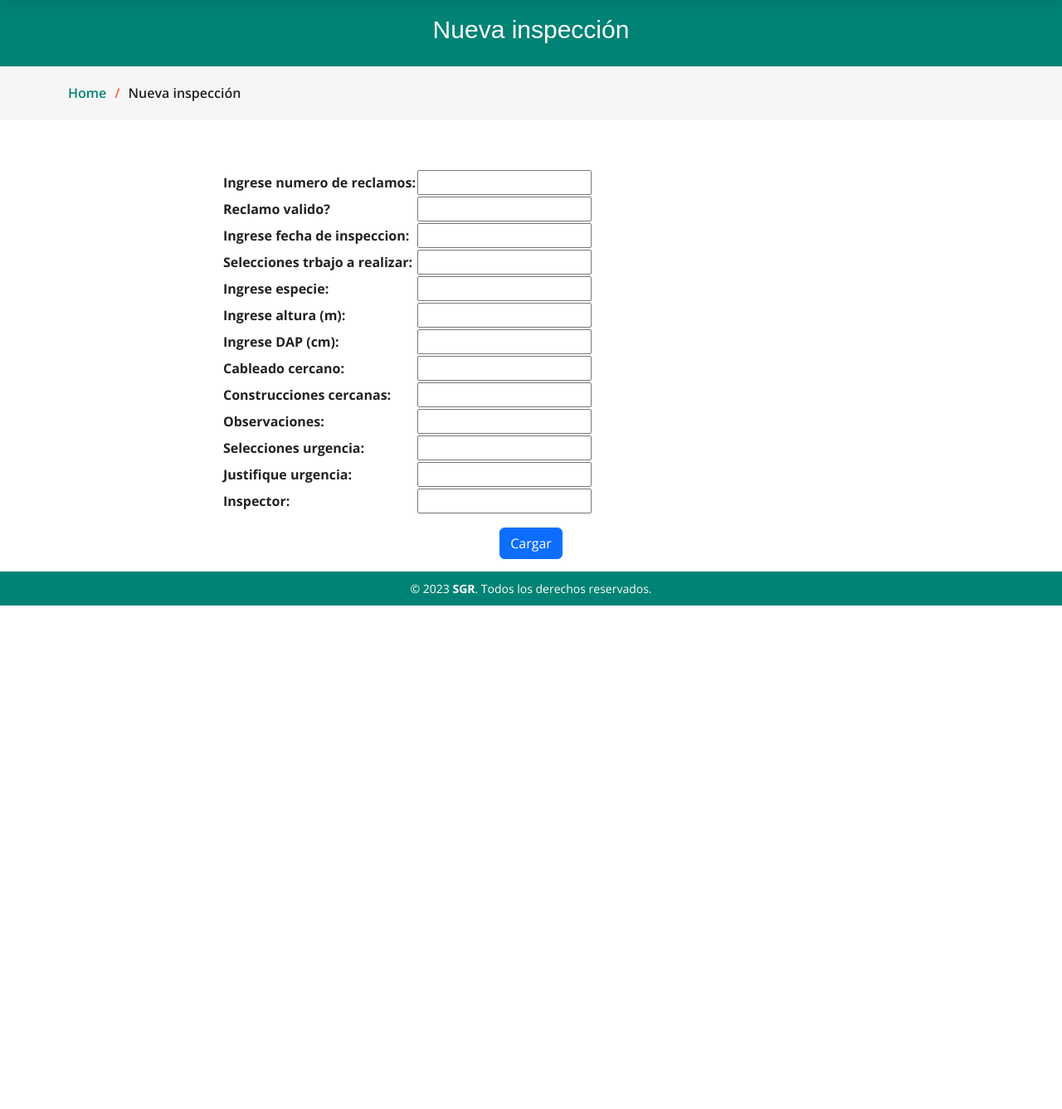
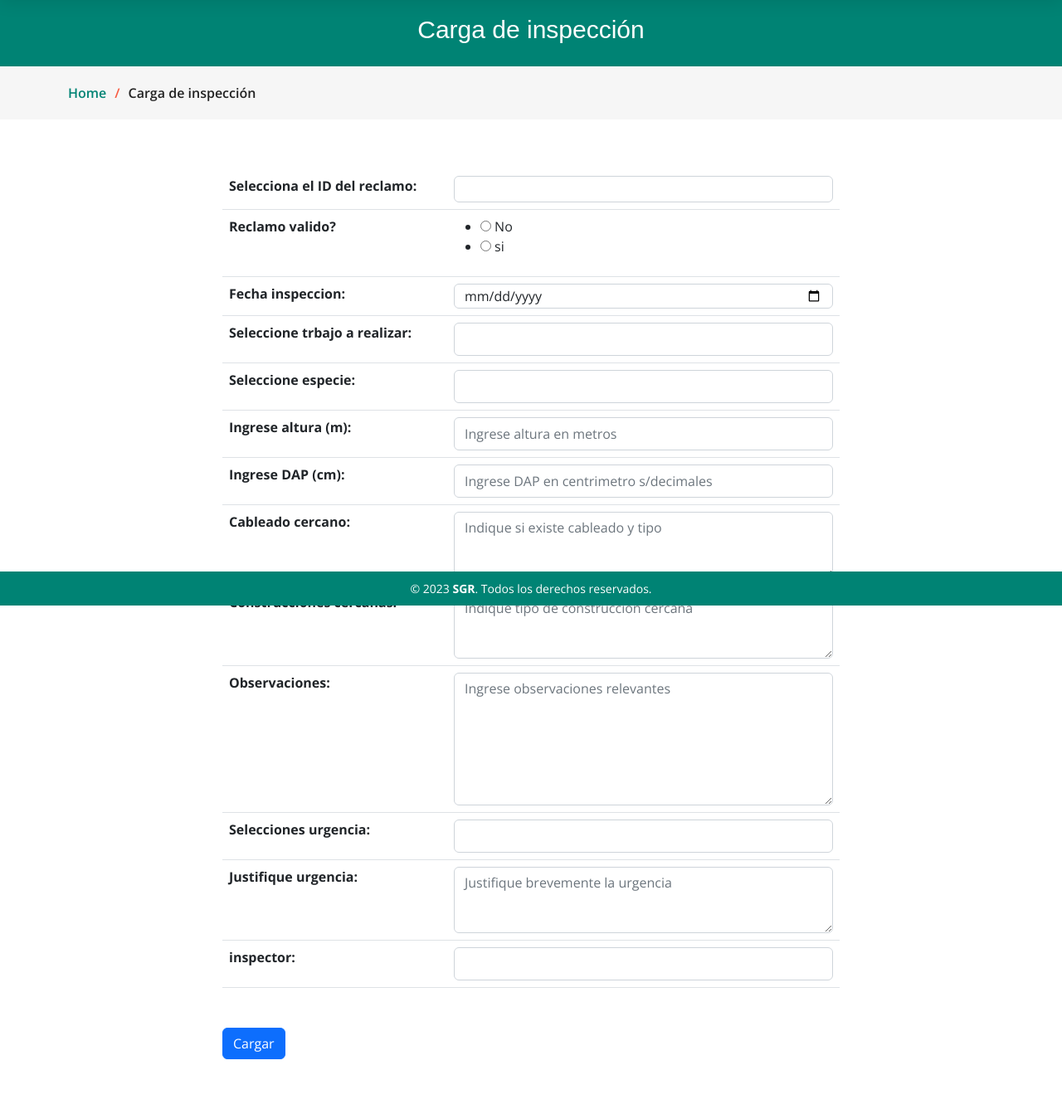
Before and after one commit to Sergio395/gestion_reclamos, a Django app: page /inspector/nueva in a window 1280 px wide. Shown: the part 70-1407 px from the top of the page at 83% size. Before the commit the page ends 800 px from the top, so only its background shows below. Run offline with Django 3.2, Linux system fonts and the light colour scheme; some libraries are stand-ins or nearby versions.

Commit message:
formulario final carga inspeccion

```diff
--- a/gestion_reclamos/inspeccion/forms.py
+++ b/gestion_reclamos/inspeccion/forms.py
@@ -1,4 +1,6 @@
 from django import forms
+from django.contrib.admin import widgets
+
 
 class ContactoForm(forms.Form):
     reclamo = (( 22,"00-283706-01 Arbol caido"),(21, "01-293934-02 Arbol poda"),(19, "00-297349-01 Arbol enfermo"),)
@@ -9,17 +11,38 @@
 
 
 class NuevaInspeccion(forms.Form):
-    CHOICES = [("1", "First"), ("2", "Second")]
-    numero_reclamo = forms.CharField(label='Ingrese numero de reclamos')
-    reclamo_valido = forms.CharField(label='Reclamo valido?')
-    fecha_inspeccion = forms.CharField(label='Ingrese fecha de inspeccion')
-    trabajo = forms.CharField(label='Selecciones trbajo a realizar')
-    especie = forms.CharField(label='Ingrese especie')
-    altura = forms.CharField(label='Ingrese altura (m)')
-    dap = forms.CharField(label='Ingrese DAP (cm)')
-    cableado = forms.CharField(label='Cableado cercano')
-    construccion = forms.CharField(label='Construcciones cercanas')
-    observaciones = forms.CharField(label='Observaciones')
-    urgencia = forms.CharField(label='Selecciones urgencia')
-    justificacion = forms.CharField(label='Justifique urgencia')
-    inspector = forms.CharField(label='Inspector')
+
+    # esta informacion deberia venir de la BBDD --------------------------------------------------------------------
+    reclamos = ((1,""),(2, "01-293934-02"),(3, "00-297349-01"),(4,"00-283706-01"))
+    especies = ((1,""),(2, "jacaranda"),(3, "ceibo"),(4,"lapacho"))
+    trabajos = ((1,""),(2, "Poda integral 1"),(3, "Poda integral 2"),(4,"Poda integral 3"),(5,"Poda reductiva 1"),(6,"Poda reductiva 2"),(7,"Poda reductiva 4"),(8,"Tala"),(9,"Extracción"),(10,"Corte de raices"))
+    urgencias = ((1,""),(2, "Alta"),(3, "Media"),(4,"Baja"))
+    inspectores = ((1,""),(2, "Pep Guardiola"),(3, "Miguel conejito Alejandro"),(4,"Angela Merkel"))
+    #---------------------------------------------------------------------------------------------------------------
+    seleccion=((1,'No'),(2,'si'))
+
+    numero_reclamo = forms.ChoiceField(label='Selecciona el ID del reclamo',widget=forms.Select(attrs={'class':'form-control  mx-auto','style': 'height: 2em;'}),choices=reclamos)
+
+    reclamo_valido = forms.ChoiceField (label='Reclamo valido?',widget=forms.RadioSelect(attrs={'class':'col'}), choices=seleccion)
+
+    fecha_inspeccion = forms.DateField(widget=forms.DateInput(attrs={'type':'date','class':'form-control'}))
+
+    trabajo =forms.ChoiceField(label='Seleccione trbajo a realizar',widget=forms.Select(attrs={'class':'form-control','style': 'height: 2.5em;'}),choices=trabajos)
+
+    especie =forms.ChoiceField(label='Seleccione especie',widget=forms.Select(attrs={'class':'form-control','style': 'height: 2.5em;'}),choices=especies)
+
+    altura = forms.CharField(label='Ingrese altura (m)',widget=forms.TextInput(attrs={'placeholder': 'Ingrese altura en metros','class':'form-control','style': 'height: 2.5em;'}))
+
+    dap = forms.CharField(label='Ingrese DAP (cm)',widget=forms.TextInput(attrs={'placeholder': 'Ingrese DAP en centrimetro s/decimales','class':'form-control','style': 'height: 2.5em;'}))
+
+    cableado = forms.CharField(label='Cableado cercano',widget=forms.Textarea(attrs={'placeholder': 'Indique si existe cableado y tipo','class':'form-control','style': 'height: 5em;'}),required=False)
+
+    construccion = forms.CharField(label='Construcciones cercanas',widget=forms.Textarea(attrs={'placeholder': 'Indique tipo de construcción cercana','class':'form-control','style': 'height: 5em;'}),required=False)
+
+    observaciones = forms.CharField(label='Observaciones',widget=forms.Textarea(attrs={'placeholder': 'Ingrese observaciones relevantes','class':'form-control','style': 'height: 10em;'}),required=False)
+
+    urgencia =forms.ChoiceField(label='Selecciones urgencia',widget=forms.Select(attrs={'class':'form-control','style': 'height: 2.5em;'}),choices=urgencias)
+
+    justificacion = forms.CharField(label='Justifique urgencia',widget=forms.Textarea(attrs={'placeholder': 'Justifique brevemente la urgencia','class':'form-control','style': 'height: 5em;'}),required=False)
+
+    inspector =forms.ChoiceField(label='inspector',widget=forms.Select(attrs={'class':'form-control','style': 'height: 2.5em;'}),choices=inspectores)
--- a/gestion_reclamos/templates/inspeccion/index.html
+++ b/gestion_reclamos/templates/inspeccion/index.html
@@ -29,4 +29,9 @@
         <button class="btn btn-primary" type="submit">Generar planilla de inspección</button>
     </div>
 </form>
+
+<div class="text-center text-md-left mt-3">
+    <a href="{% url 'carga' %}"><button class="btn btn-primary" type="submit">Cargar inspección</button></a>
+</div>
+
 {% endblock contenido %}
--- a/gestion_reclamos/templates/inspeccion/nueva_inspeccion.html
+++ b/gestion_reclamos/templates/inspeccion/nueva_inspeccion.html
@@ -10,7 +10,7 @@
       <div class="container position-relative">
         <div class="row d-flex justify-content-center">
           <div class="col-lg-6 text-center">
-            <h2>Nueva inspección</h2>
+            <h2>Carga de inspección</h2>
           </div>
         </div>
       </div>
@@ -19,7 +19,7 @@
       <div class="container">
         <ol>
           <li><a href="{% url 'index' %}">Home</a></li>
-          <li>Nueva inspección</li>
+          <li>Carga de inspección</li>
         </ol>
       </div>
     </nav>
@@ -35,10 +35,10 @@
     <form id="" name="" action="{% url 'carga' %}" method="POST">
         {% csrf_token %}
 
-        <table>
+        <table class="table" >
             {{ nueva_inspeccion.as_table }}
         </table>
-        <div class="text-center text-md-left mt-3">
+        <div class="mt-5">
             <button class="btn btn-primary" type="submit">Cargar</button>
         </div>
     </form>
--- a/gestion_reclamos/templates/reclamos/index.html
+++ b/gestion_reclamos/templates/reclamos/index.html
@@ -32,7 +32,7 @@
         <div class="col-xl-3 col-md-6" data-aos="fade-up" data-aos-delay="150">
           <div class="icon-box">
             <div class="icon"><i class="bi bi-search"></i></div>
-            <h4 class="title"><a href="" class="stretched-link">INSPECCIÓN</a></h4>
+            <h4 class="title"><a href="{% url 'inicio' %}" class="stretched-link">INSPECCIÓN</a></h4>
           </div>
         </div><!--End Icon Box -->
         <div class="col-xl-3 col-md-6" data-aos="fade-up" data-aos-delay="200">
```
